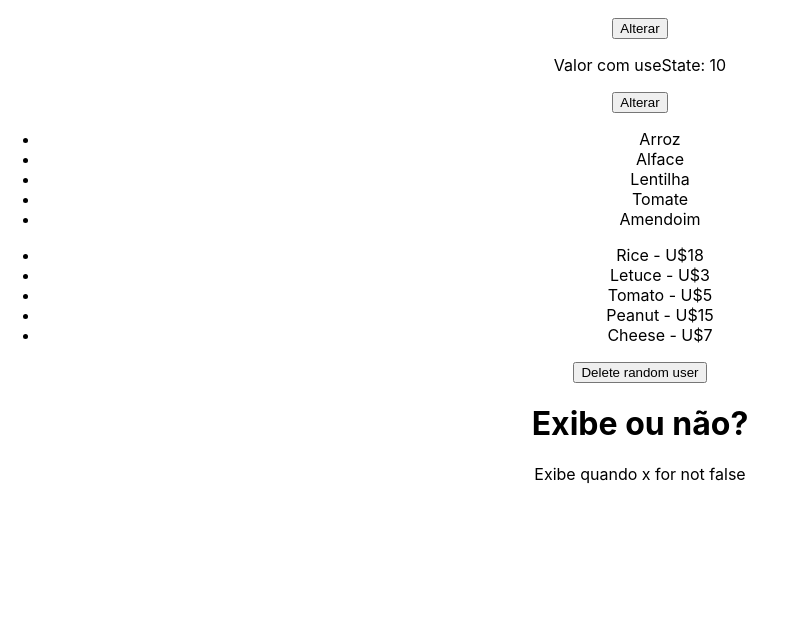
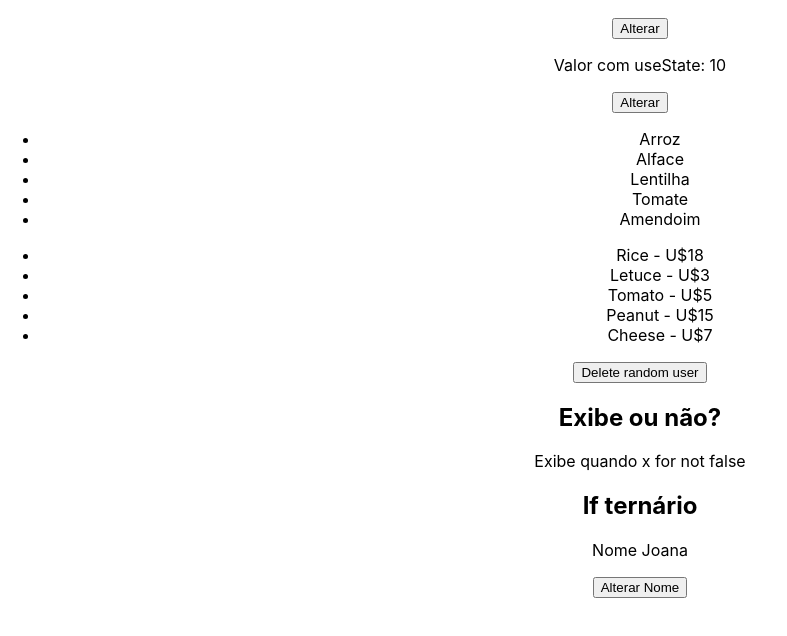
Before and after one commit to carolinakaji/react_estudos, a React (Create React App) app in the folder 2_FUNDAMENTOS/desafio3/: page / in a window 1280 px wide. Shown: the part 843-1479 px from the top of the page, without its empty margins (0-787 px from the left). Built offline with nearby package versions, Linux system fonts and the light colour scheme.

Commit message:
Renderização condicioal com ternário

```diff
--- a/2_FUNDAMENTOS/desafio3/src/components/ConditionalRender.js
+++ b/2_FUNDAMENTOS/desafio3/src/components/ConditionalRender.js
@@ -1,14 +1,25 @@
-import {useState} from 'react';
+import { useState } from 'react';
 
 const ConditionalRender = () => {
 
   const [x] = useState(false);
+  const [nome, setNome] = useState("Joana")
+
   return (
     <div>
-      <h1>Exibe ou não?</h1>
+      <h2>Exibe ou não?</h2>
       {x && <p>Exibe quando x for true</p>}
       {!x && <p>Exibe quando x for not false</p>}
+      <h2>If ternário</h2>
+      {nome === "Joana"
+        ? <div><p>Nome Joana</p></div>
+        : <div><p>Nao existe {nome}</p></div>}
+      <button onClick={() => {
+        setNome('Malu');
+        console.log(nome);
+      }}>Alterar Nome</button>
     </div>
+
   );
 };
 
```
